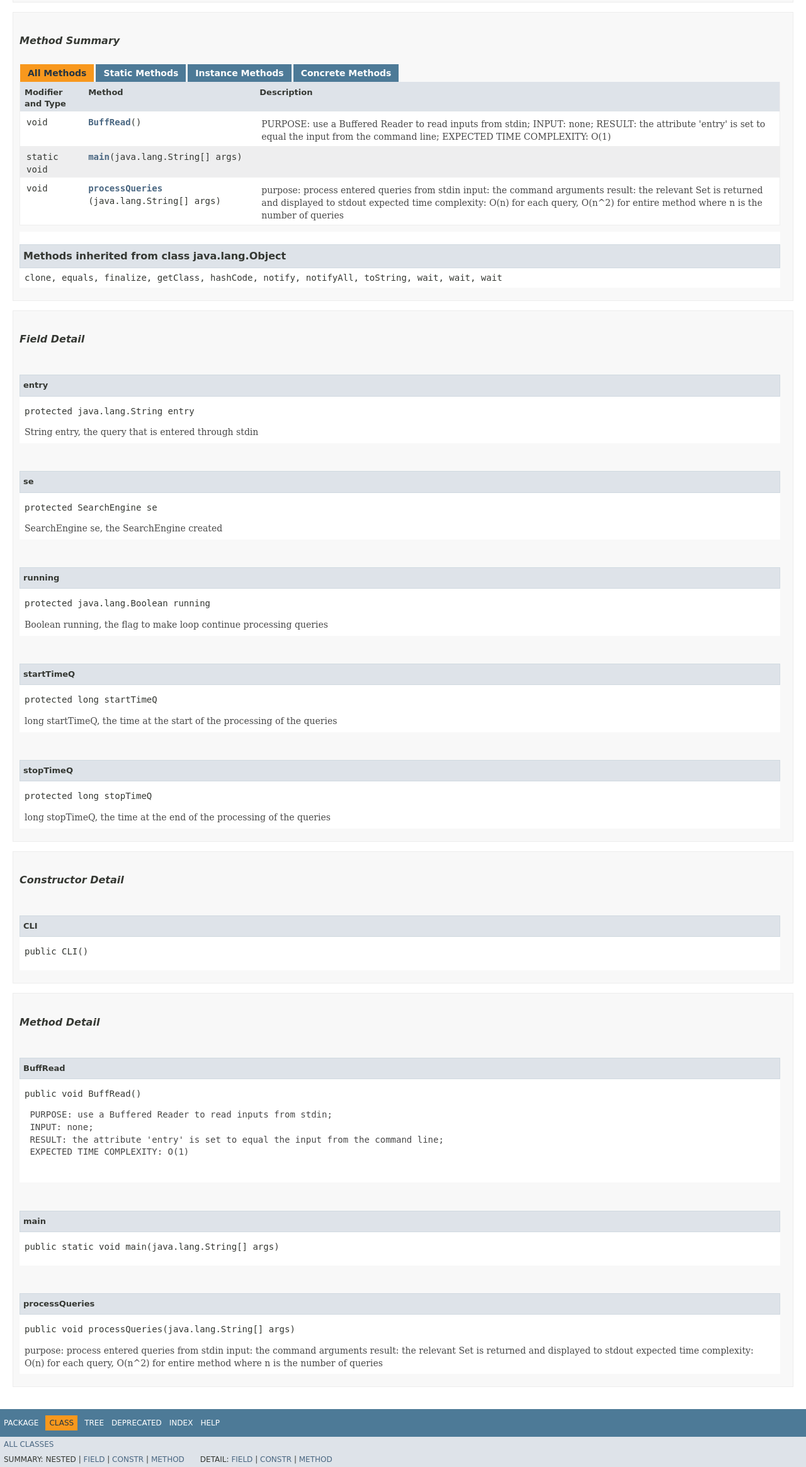
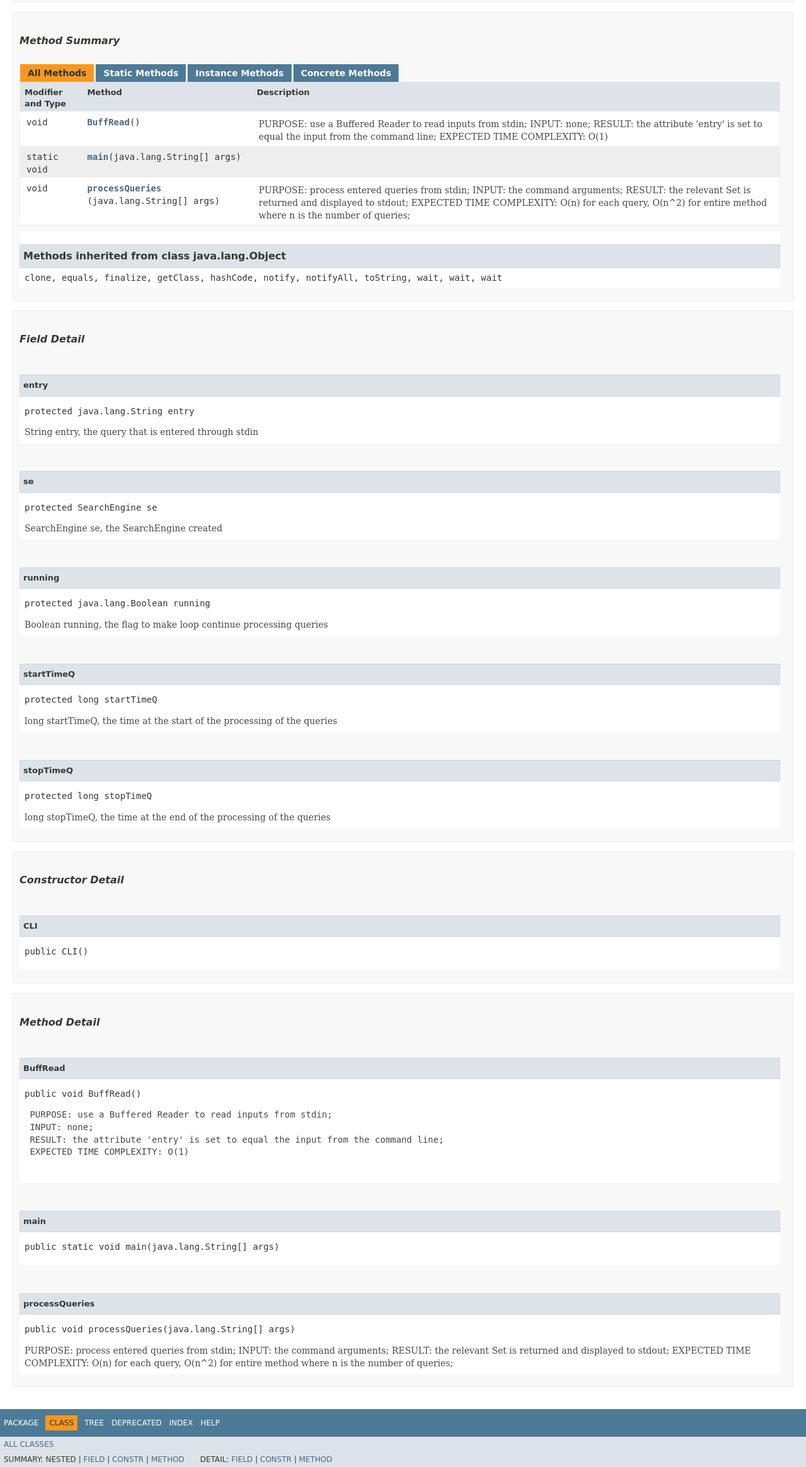
Before and after one commit to emmasmth/retrieval-docs, a plain HTML site: page CLI.html in a window 1280 px wide. Shown: the part 784-3114 px from the top of the page at 63% size. Drawn offline with Linux system fonts and the light colour scheme; no server answers; a script that the page names is missing; a web font is replaced by a local one.

Commit message:
testing4

```diff
--- a/CLI.html
+++ b/CLI.html
@@ -2,7 +2,7 @@
 <!-- NewPage -->
 <html lang="en">
 <head>
-<!-- Generated by javadoc (11.0.17) on Sun Dec 11 23:28:41 EST 2022 -->
+<!-- Generated by javadoc (11.0.17) on Sun Dec 11 23:32:13 EST 2022 -->
 <title>CLI</title>
 <meta http-equiv="Content-Type" content="text/html; charset=utf-8">
 <meta name="dc.created" content="2022-12-11">
@@ -246,10 +246,10 @@ extends java.lang.Object</pre>
 <td class="colFirst"><code>void</code></td>
 <th class="colSecond" scope="row"><code><span class="memberNameLink"><a href="#processQueries(java.lang.String%5B%5D)">processQueries</a></span>&#8203;(java.lang.String[]&nbsp;args)</code></th>
 <td class="colLast">
-<div class="block">purpose: process entered queries from stdin
- input: the command arguments
- result: the relevant Set<Document> is returned and displayed to stdout
- expected time complexity: O(n) for each query, O(n^2) for entire method where n is the number of queries</div>
+<div class="block">PURPOSE: process entered queries from stdin;
+ INPUT: the command arguments;
+ RESULT: the relevant Set<Document> is returned and displayed to stdout;
+ EXPECTED TIME COMPLEXITY: O(n) for each query, O(n^2) for entire method where n is the number of queries;</div>
 </td>
 </tr>
 </table>
@@ -386,10 +386,10 @@ extends java.lang.Object</pre>
 <li class="blockList">
 <h4>processQueries</h4>
 <pre class="methodSignature">public&nbsp;void&nbsp;processQueries&#8203;(java.lang.String[]&nbsp;args)</pre>
-<div class="block">purpose: process entered queries from stdin
- input: the command arguments
- result: the relevant Set<Document> is returned and displayed to stdout
- expected time complexity: O(n) for each query, O(n^2) for entire method where n is the number of queries</div>
+<div class="block">PURPOSE: process entered queries from stdin;
+ INPUT: the command arguments;
+ RESULT: the relevant Set<Document> is returned and displayed to stdout;
+ EXPECTED TIME COMPLEXITY: O(n) for each query, O(n^2) for entire method where n is the number of queries;</div>
 </li>
 </ul>
 </li>
```
Also changed, not shown: allclasses-index.html (+1 -1 lines), allclasses.html (+1 -1 lines), allpackages-index.html (+1 -1 lines), constant-values.html (+1 -1 lines), deprecated-list.html (+1 -1 lines), help-doc.html (+1 -1 lines), index-all.html (+5 -5 lines), index.html (+1 -1 lines), overview-tree.html (+1 -1 lines), package-summary.html (+1 -1 lines), package-tree.html (+1 -1 lines), 4 other files.
